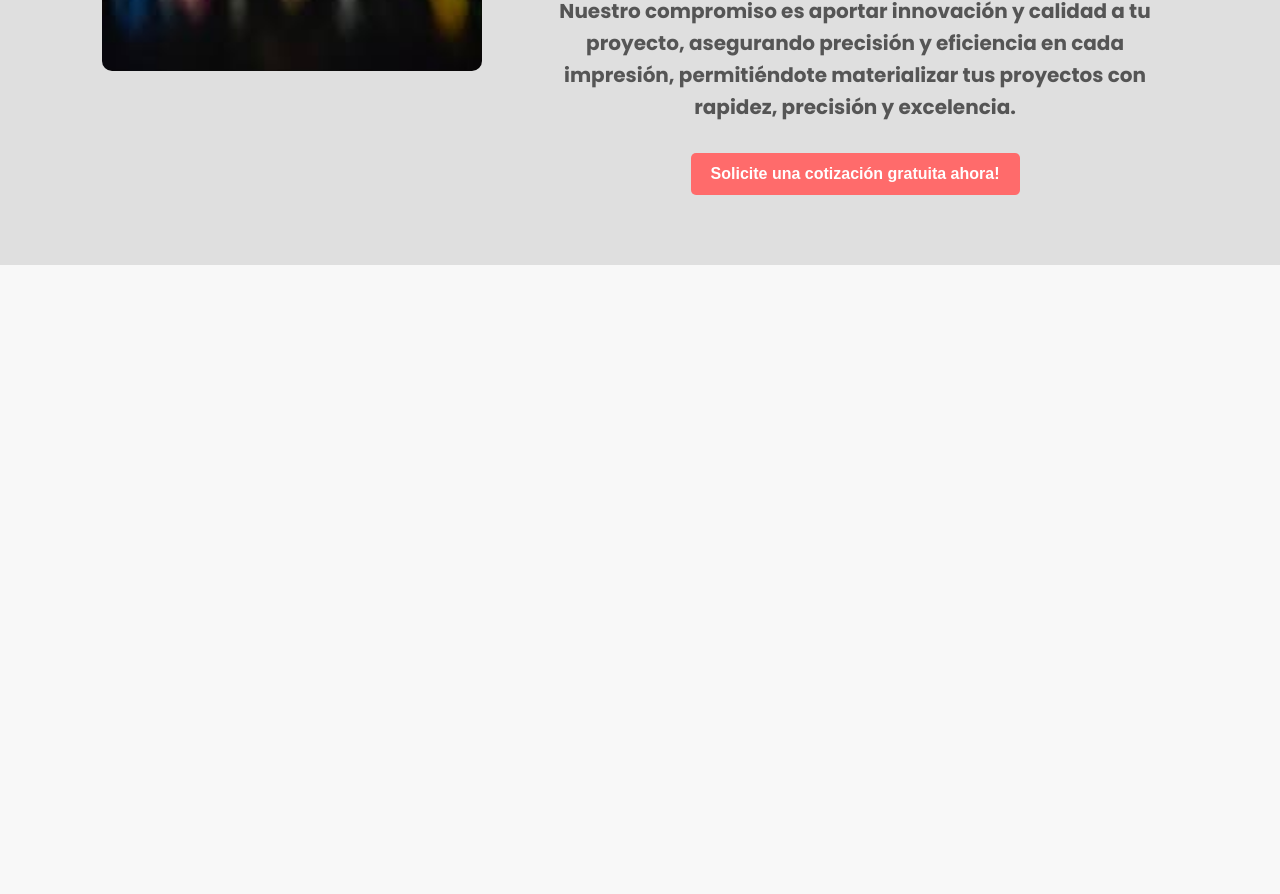
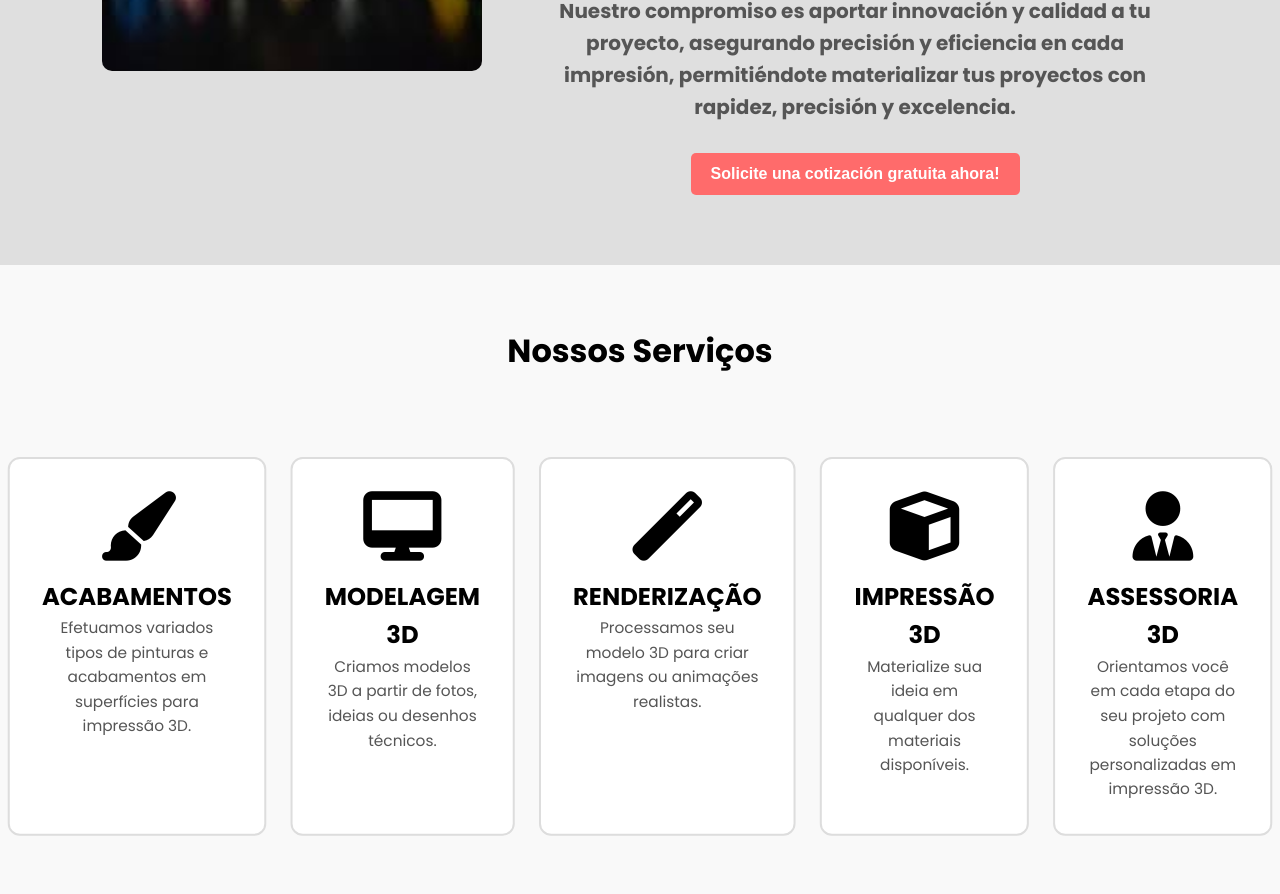
Before and after one commit to Antoniojrsales/landing_page_impression3D, a plain HTML site: page index.html in a window 1280 px wide. Shown: the part 1231-2125 px from the top of the page. Before the commit the page ends 1496 px from the top, so only its background shows below. Drawn offline with nearby package versions, Linux system fonts and the light colour scheme.

Commit message:
atualizando sessao services

```diff
--- a/css/style.css
+++ b/css/style.css
@@ -224,22 +224,86 @@ header{
     margin-top: 30px;
 }
 
-@media (max-width: 1024px) {
-    .hero, .about {
+/* Services */
+.services{
+    background: #f9f9f9;
+    color: var(--text-color-black);
+    width: 100%;
+    height: auto;
+    padding: 20px;
+    text-align: center;
+}
+
+.services h2{
+    font-size: 2rem;
+    margin-top: 2.5rem;
+    color: var(--text-color-black);
+}
+
+.services-container{
+    display: flex;
+    flex-direction: row;
+    justify-content: center;
+    margin-top: 50px;
+    gap: 1.5rem;
+}
+
+.services-container, .services-box{
+    padding: 2rem 1rem 2.5rem;
+    border-radius: 1.2rem;
+    text-align: center;
+    background-color: var(--bg-color-02);
+    transition: 0.5s ease;
+}
+
+.services-box{
+    background: #ffffff;
+    border: 2px solid #ddd;
+    border-radius: 12px;
+    padding: 2rem;
+    width: 300px; /* Tamanho fixo para padronização */
+    min-height: 300px;
+    display: flex;
+    flex-direction: column;
+    align-items: center;
+    transition: all 0.3s ease-in-out;
+}
+
+.services-container, .services-box:hover{
+    border-color: var(--color-07);
+    transform: scale(1.01);
+}
+
+.services-box i{
+    font-size: 4.3rem;
+    color: var(--text-color-black);
+    margin-bottom: 1rem;
+}
+
+.services-box h3{
+    font-size: 1.5rem;
+}
+
+.service-desc{
+    font-size: 0.95rem;
+    color: #555;
+}
+
+.services-box:hover {
+    border-color: #005bb5;
+    transform: scale(1.05);
+    box-shadow: 0px 4px 10px rgba(0, 0, 0, 0.1);
+}
+/* /Services */
+
+/* Responsividade */
+@media (max-width: 768px) {
+    .services-container {
         flex-direction: column;
-        text-align: center;
+        align-items: center;
     }
 
-    .left-section, .gallery-container, .box-about, .about-photo {
-        max-width: 100%;
-    }
-
-    .about-photo img {
-        width: 100%;
-    }
-
-    .nav ul {
-        flex-wrap: wrap;
-        justify-content: center;
+    .services-box {
+        width: 90%; /* Ajusta para ocupar mais espaço em telas pequenas */
     }
 }
--- a/index.html
+++ b/index.html
@@ -17,7 +17,7 @@
             <ul>
                 <li><a href="#hero">Home</a></li>
                 <li><a href="#about">Sobre nosotros</a></li>
-                <li><a href="#service">Servicios</a></li>
+                <li><a href="#services">Servicios</a></li>
                 <li><a href="#portfolio">Portfólio</a></li>
                 <li><a href="#contact">Contacto</a></li>
             </ul>
@@ -89,6 +89,45 @@
     </section>
     <!-- /About -->
 
+    <!-- Service -->
+    <section class="services" id="services">
+        <h2>Nossos <span>Serviços</span></h2>
+        <div class="services-container">
+            <div class="services-box">
+                <i class="fa-solid fa-paintbrush"></i>
+                <h3>ACABAMENTOS</h3>
+                <p class="service-desc">Efetuamos variados tipos de pinturas e acabamentos em superfícies para impressão 3D.</p>
+            </div>
+            <div class="services-box">
+                <i class="fa-solid fa-desktop"></i>
+                <h3>MODELAGEM 3D</h3>
+                <p class="service-desc">Criamos modelos 3D a partir de fotos, ideias ou desenhos técnicos.</p>
+            </div>
+            <div class="services-box">
+                <i class="fa-solid fa-magic"></i>
+                <h3>RENDERIZAÇÃO</h3>
+                <p class="service-desc">Processamos seu modelo 3D para criar imagens ou animações realistas.</p>
+            </div>
+            <div class="services-box">
+                <i class="fa-solid fa-cube"></i>
+                <h3>IMPRESSÃO 3D</h3>
+                <p class="service-desc">Materialize sua ideia em qualquer dos materiais disponíveis.</p>
+            </div>
+            <div class="services-box">
+                <i class="fa-solid fa-user-tie"></i>
+                <h3>ASSESSORIA 3D</h3>
+                <p class="service-desc">Orientamos você em cada etapa do seu projeto com soluções personalizadas em impressão 3D.</p>
+            </div>
+        </div>
+    </section>
+
+    <!-- /Service -->
+
+    <!-- Portfolio -->
+    <!-- /Portfolio -->
+
+    <!-- Contact -->
+    <!-- /Contact -->
     <script>
         var swiper = new Swiper(".swiper", {
             loop: true,
```
